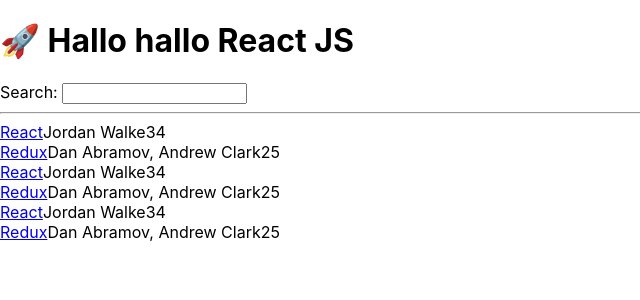
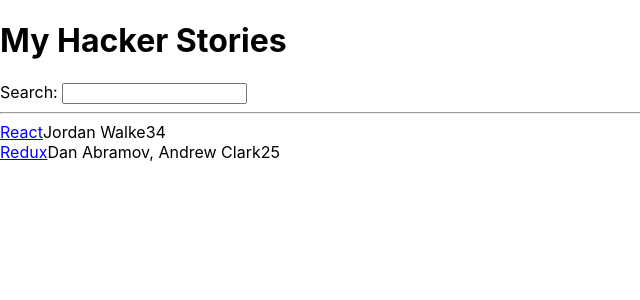
Before and after one commit to Sixeye/hackers-stories, a React (Create React App) app: page / in a window 1280 px wide. Shown: the top 300 px of the page, without its empty margins (0-640 px from the left). Built offline with nearby package versions, Linux system fonts and the light colour scheme.

Commit message:
handle change

```diff
--- a/src/App.js
+++ b/src/App.js
@@ -25,21 +25,23 @@
 ];
 
 const App = () => {
-    const greet = 'Hallo hallo'
 
-    console.log('Great arrow function')
+    const handleChange = event => {
+        console.log(event.target.value);
+    };
 
     return (
         <div>
-            <h1> 🚀 {greet} {getTitle('React JS')} </h1>
+            <h1>My Hacker Stories</h1>
+
             <label htmlFor="search">Search: </label>
-            <input id="search" type="text" />
-            <hr/>
-            <List />
-            <List />
+            <input id="search" type="text" onChange={handleChange} />
+
+            <hr />
+
             <List />
         </div>
-)
+    );
 }
 
 const List = () =>
```
